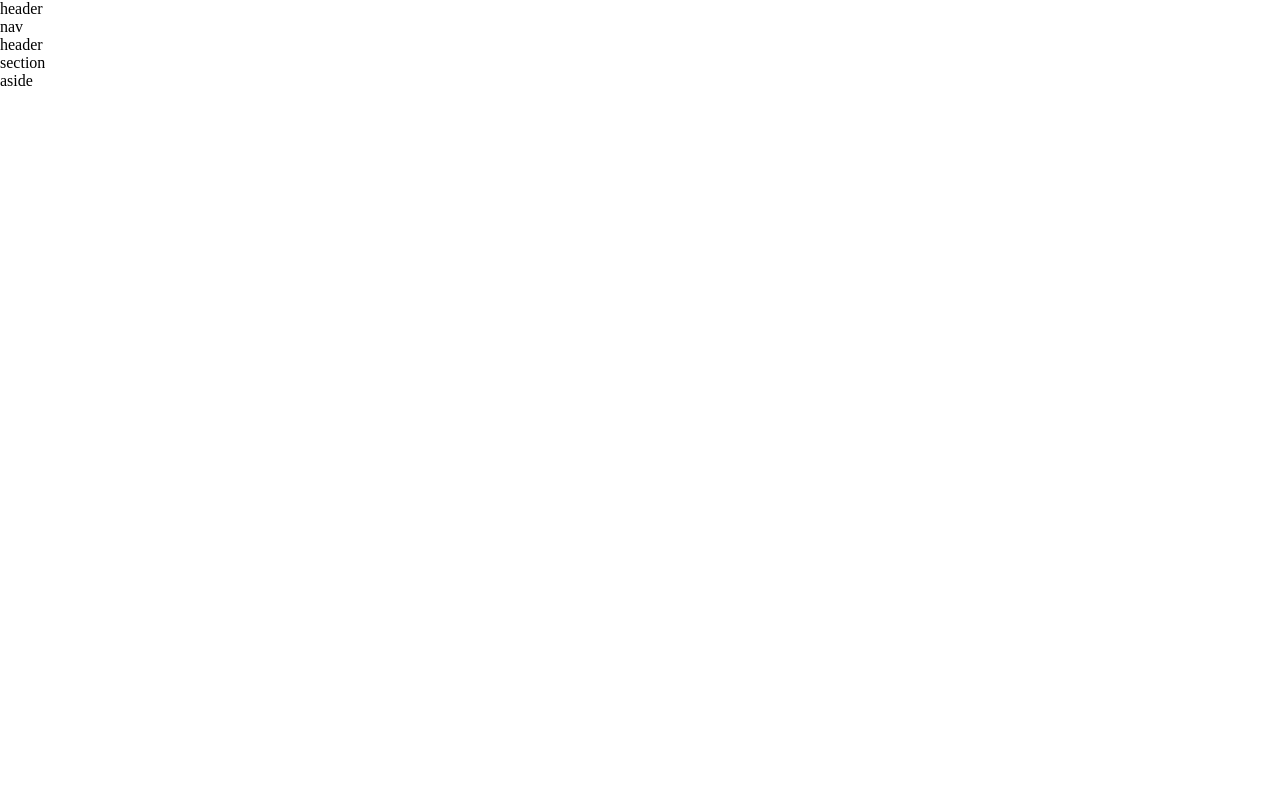
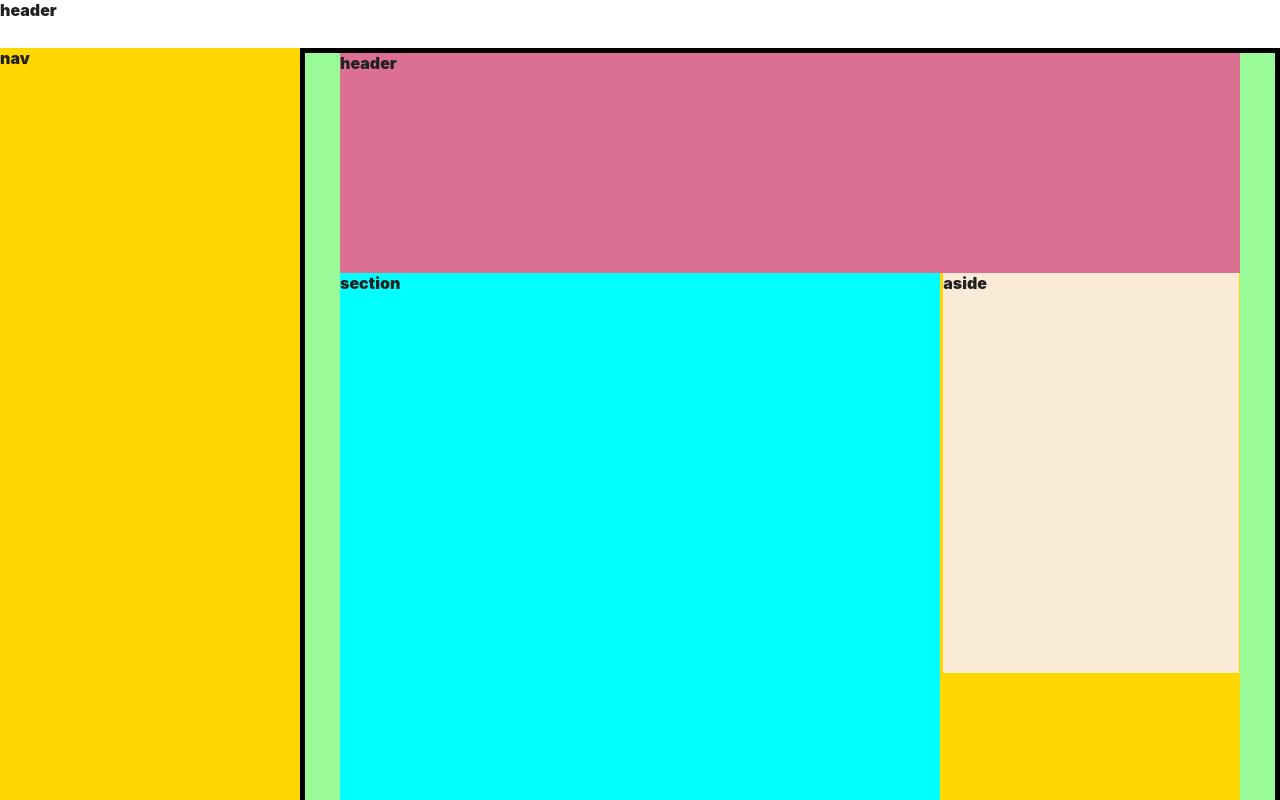
Before and after one commit to ssw6750/MarkUp-study-with-LikeLion, a plain HTML site: page index.html in a window 1280 px wide. Shown: the top 800 px of the page. Drawn offline with Linux system fonts and the light colour scheme; a web font is replaced by a local one.

Commit message:
레이아웃 작성

```diff
--- a/css/index.css
+++ b/css/index.css
@@ -13,3 +13,67 @@ a {
   color: inherit;
   text-decoration: none;
 }
+
+/* 본문 스타일 */
+body {
+  color: #212121;
+  background-color: #ccc;
+  font-family: "Pretendard Variable", Pretendard, -apple-system, BlinkMacSystemFont, system-ui, Roboto, "Helvetica Neue", "Segoe UI", "Apple SD Gothic Neo", "Noto Sans KR", "Malgun Gothic", "Apple Color Emoji", "Segoe UI Emoji", "Segoe UI Symbol", sans-serif;
+  font-weight: 900;
+}
+
+/* 헤더 영역 */
+/* 고정 fixed */
+.head {
+  height: 48px;
+  background-color: #fff;
+  position: fixed;
+  width: 100%;
+  z-index: 10;
+}
+
+/* height 100% 말고 더 좋은 방법? strech? */
+nav {
+  position: fixed;
+  width: 300px;
+  background-color: gold;
+  height: 100%;
+  /* border: #000 solid 5px; */
+  top: 48px;
+}
+
+/* 마진을 쓰면 헤더도 같이 내려오는 이유? (fixed 가 다른 sibling의 마진에 영향을 받음??) */
+.main-section {
+  border: #000 solid 5px;
+  position: relative;
+  top: 48px;
+  left: 300px;
+  width: calc(100% - 300px);
+  background-color: palegreen;
+}
+
+main {
+  margin: 0 auto;
+  background-color: gold;
+  width: 900px;
+}
+
+main header {
+  height: 220px;
+  background-color: palevioletred;
+}
+
+main section {
+  min-height: 1000px;
+  background-color: aqua;
+  width: 600px;
+  display: inline-block;
+}
+
+main aside {
+  background-color: antiquewhite;
+  display: inline-block;
+  width: 296px;
+  min-height: 400px;
+
+}
--- a/index.html
+++ b/index.html
@@ -11,13 +11,15 @@
   <link rel="stylesheet" href="./css/index.css" />
 </head>
 <body>
-  <header>header</header>
+  <header class="head">header</header>
   <nav>nav</nav>
-  <main>
-    <header>header</header>
-    <section>section</section>
-    <aside>aside</aside>
-  </main>
+  <section class="main-section">
+    <main>
+        <header>header</header>
+        <section>section</section>
+        <aside>aside</aside>
+    </main>
+  </section>
 
 </body>
 </html>
```
